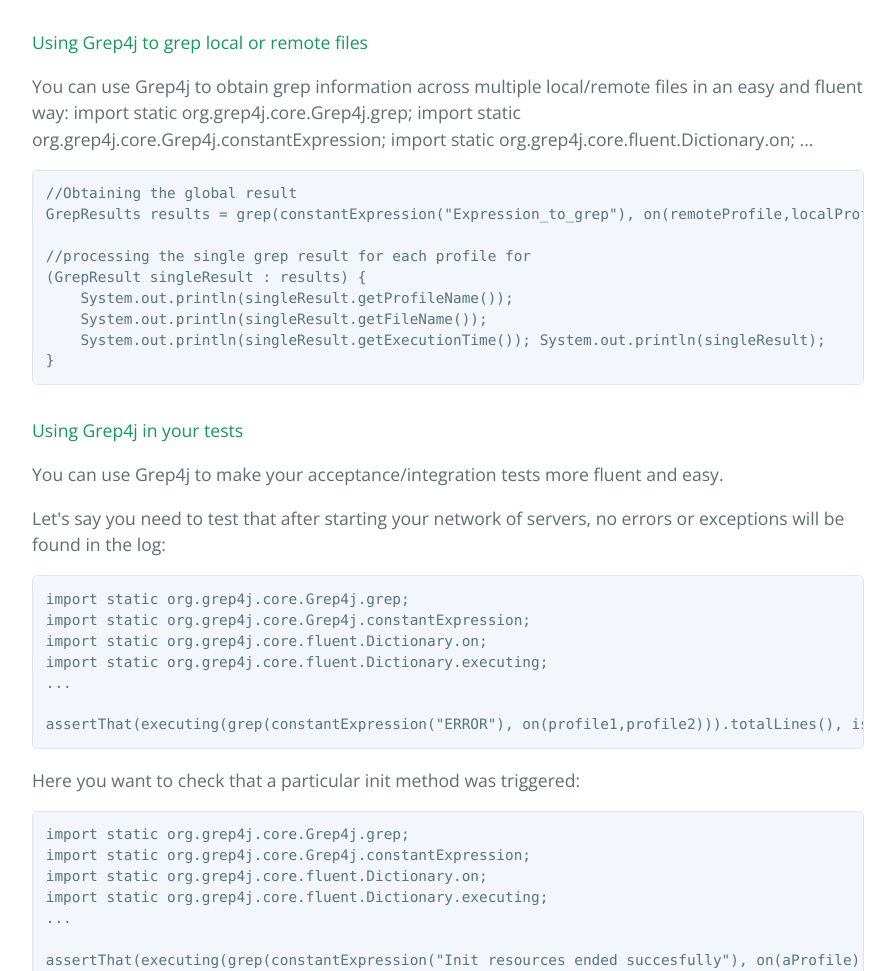
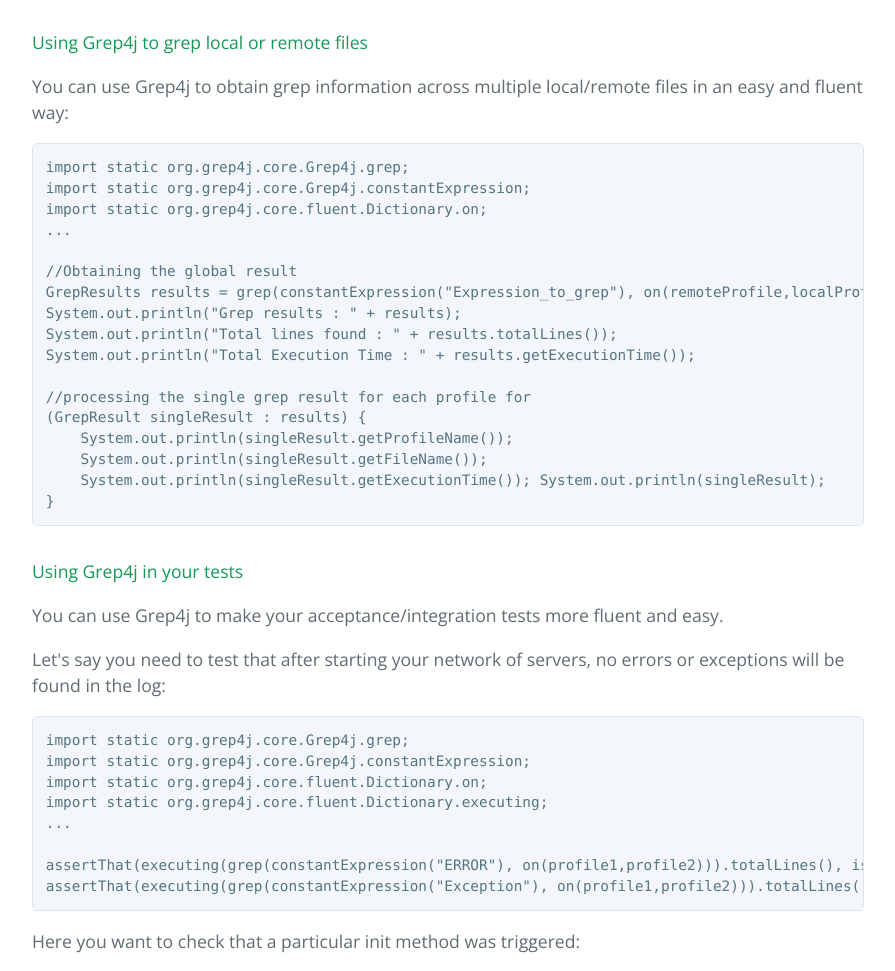
Before and after one commit to marcocast/grep4j, a plain HTML site: page index.html in a window 1280 px wide. Shown: the part 1014-1985 px from the top of the page, without its empty margins (192-1087 px from the left). Drawn offline with nearby package versions, Linux system fonts and the light colour scheme.

````diff
--- a/index.html
+++ b/index.html
@@ -48,14 +48,18 @@
 <h4>
 <a id="using-grep4j-to-grep-local-or-remote-files" class="anchor" href="#using-grep4j-to-grep-local-or-remote-files" aria-hidden="true"><span aria-hidden="true" class="octicon octicon-link"></span></a>Using Grep4j to grep local or remote files</h4>
 
-<p>You can use Grep4j to obtain grep information across multiple local/remote files in an easy and fluent way:
-    import static org.grep4j.core.Grep4j.grep;
-    import static org.grep4j.core.Grep4j.constantExpression;
-    import static org.grep4j.core.fluent.Dictionary.on;
-    ...</p>
+<p>You can use Grep4j to obtain grep information across multiple local/remote files in an easy and fluent way: </p>
 
-<pre><code>//Obtaining the global result
-GrepResults results = grep(constantExpression("Expression_to_grep"), on(remoteProfile,localProfile));     System.out.println("Grep results : " + results); System.out.println("Total lines found : " + results.totalLines());    System.out.println("Total Execution Time : " + results.getExecutionTime());
+<pre><code>import static org.grep4j.core.Grep4j.grep;
+import static org.grep4j.core.Grep4j.constantExpression;
+import static org.grep4j.core.fluent.Dictionary.on;
+...
+
+//Obtaining the global result
+GrepResults results = grep(constantExpression("Expression_to_grep"), on(remoteProfile,localProfile));
+System.out.println("Grep results : " + results);
+System.out.println("Total lines found : " + results.totalLines());
+System.out.println("Total Execution Time : " + results.getExecutionTime());
 
 //processing the single grep result for each profile for
 (GrepResult singleResult : results) {
@@ -78,7 +82,8 @@
 import static org.grep4j.core.fluent.Dictionary.executing;
 ...
 
-assertThat(executing(grep(constantExpression("ERROR"), on(profile1,profile2))).totalLines(), is(0));      assertThat(executing(grep(constantExpression("Exception"), on(profile1,profile2))).totalLines(), is(0));
+assertThat(executing(grep(constantExpression("ERROR"), on(profile1,profile2))).totalLines(), is(0));
+assertThat(executing(grep(constantExpression("Exception"), on(profile1,profile2))).totalLines(), is(0));
 </code></pre>
 
 <p>Here you want to check that a particular init method was triggered:</p>
@@ -100,7 +105,7 @@
 import static org.grep4j.core.fluent.Dictionary.executing;
 ...
 
-assertThat(executing(grep(constantExpression("Message 1234 received"), on(profiles))).totalLines(), is(1)); ```
+assertThat(executing(grep(constantExpression("Message 1234 received"), on(profiles))).totalLines(), is(1));
 </code></pre>
 
 <h4>
@@ -111,15 +116,15 @@
 <h5>
 <a id="context" class="anchor" href="#context" aria-hidden="true"><span aria-hidden="true" class="octicon octicon-link"></span></a>Context</h5>
 
-<p>The GUI runs in the guiServer(172.1.1.1);</p>
+<p>The GUI runs in the guiServer (172.1.1.1);</p>
 
-<p>The distribution system runs on distributionServer(172.1.1.2);</p>
+<p>The distribution system runs on distributionServer (172.1.1.2);</p>
 
-<p>Consumer 1 runs on consumer1Server(172.1.1.3)</p>
+<p>Consumer 1 runs on consumer1Server (172.1.1.3)</p>
 
-<p>Consumer 2 runs on consumer2Server(172.1.1.4)</p>
+<p>Consumer 2 runs on consumer2Server (172.1.1.4)</p>
 
-<p>Consumer 3 runs on consumer3Server(172.1.1.5)</p>
+<p>Consumer 3 runs on consumer3Server (172.1.1.5)</p>
 
 <h5>
 <a id="logs" class="anchor" href="#logs" aria-hidden="true"><span aria-hidden="true" class="octicon octicon-link"></span></a>Logs</h5>
@@ -146,7 +151,8 @@
 <p>Problem
 You want to test that the creation of the User with id 12345 goes correctly through all the steps in the system reaching all the consumers.</p>
 
-<p>Solution with Grep4j</p>
+<h5>
+<a id="solution-with-grep4j" class="anchor" href="#solution-with-grep4j" aria-hidden="true"><span aria-hidden="true" class="octicon octicon-link"></span></a>Solution with Grep4j</h5>
 
 <pre><code>import static org.grep4j.core.Grep4j.grep;
 import static org.grep4j.core.Grep4j.constantExpression;
@@ -154,17 +160,24 @@
 import static org.grep4j.core.fluent.Dictionary.executing;
 ...
 
-Profile guiProfile = create the Profile for your guiServer Profile distributionProfile = create the Profile for your  distributionServer List consumersProfiles = create the Profiles for your 3 consumers
+Profile guiProfile = create the Profile for your guiServer
+Profile distributionProfile = create the Profile for your distributionServer
+List consumersProfiles = create the Profiles for your 3 consumers
 
-//Assert that the GUI has sent the create message to the distribution server:     assertThat(executing(grep(constantExpression("12345 sent to distribution server"), on(guiProfile))).totalLines(), is(1));
+//Assert that the GUI has sent the create message to the distribution server:
+assertThat(executing(grep(constantExpression("12345 sent to distribution server"), on(guiProfile))).totalLines(), is(1));
 
-//Assert that the distribution application received the message: assertThat(executing(grep(constantExpression("User Marco id:12345 received"), on(distributionProfile))).totalLines(), is(1));
+//Assert that the distribution application received the message:
+assertThat(executing(grep(constantExpression("User Marco id:12345 received"), on(distributionProfile))).totalLines(), is(1));
 
-//Assert that the distribution application distributed the message to all the 3 consumers:   assertThat(executing(grep(constantExpression("User Marco id:12345 sent to Consumer"), on(distributionProfile))).totalLines(), is(3));
+//Assert that the distribution application distributed the message to all the 3 consumers:
+assertThat(executing(grep(constantExpression("User Marco id:12345 sent to Consumer"), on(distributionProfile))).totalLines(), is(3));
 
-//Assert that all the 3 consumers received the message: assertThat(executing(grep(constantExpression("User Marco id:12345 received"), on(consumersProfiles))).totalLines(), is(3));
+//Assert that all the 3 consumers received the message:
+assertThat(executing(grep(constantExpression("User Marco id:12345 received"), on(consumersProfiles))).totalLines(), is(3));
 
-//Assert that all the 3 consumers save the user correctly: assertThat(executing(grep(constantExpression("User Marco id:12345 stored sucessfully"), on(consumersProfiles))).totalLines(), is(3));
+//Assert that all the 3 consumers save the user correctly:
+assertThat(executing(grep(constantExpression("User Marco id:12345 stored sucessfully"),  on(consumersProfiles))).totalLines(), is(3));
 </code></pre>
 
 <h4>
@@ -174,7 +187,9 @@
 
 <pre><code>import static org.grep4j.core.Grep4j.grep;
 import static org.grep4j.core.Grep4j.regularExpression;
-import static org.grep4j.core.fluent.Dictionary.on; import static org.grep4j.core.fluent.Dictionary.executing; ...
+import static org.grep4j.core.fluent.Dictionary.on;
+import static org.grep4j.core.fluent.Dictionary.executing;
+...
 
 assertThat(executing(grep(regularExpression("Marco(.*)stored"), on(profile))).totalLines(), is(1)); ```
 </code></pre>
@@ -194,11 +209,17 @@
 import static org.grep4j.core.fluent.Dictionary.options;
 ...
 
-GrepResults results = grep(constantExpression("string-to-search"), on(profile), with(option(extraLinesAfter(100))));   System.out.println("Total lines found : " + results.totalLines()); System.out.println("Total lines found : " +   results.filterBy("another expression within 100 lines after").totalLines());
+GrepResults results = grep(constantExpression("string-to-search"), on(profile), with(option(extraLinesAfter(100))));
+System.out.println("Total lines found : " + results.totalLines());
+System.out.println("Total lines found : " +   results.filterBy("another expression within 100 lines after").totalLines());
 
-GrepResults results = grep(constantExpression("string-to-search"), on(profile), with(option(extraLinesBefore(100)))); System.out.println("Total lines found : " + results.totalLines()); System.out.println("Total lines found : " + results.filterBy("another expression within 100 lines before").totalLines());
+GrepResults results = grep(constantExpression("string-to-search"), on(profile), with(option(extraLinesBefore(100))));
+System.out.println("Total lines found : " + results.totalLines());
+System.out.println("Total lines found : " + results.filterBy("another expression within 100 lines before").totalLines());
 
-GrepResults results = grep(constantExpression("string-to-search"), on(profile), with(options(extraLinesBefore(100), extraLinesAfter(100)))); System.out.println("Total lines found : " + results.totalLines()); System.out.println("Total lines found : " + results.filterBy("another expression within 100 lines before and 100 after").totalLines()); ```
+GrepResults results = grep(constantExpression("string-to-search"), on(profile), with(options(extraLinesBefore(100), extraLinesAfter(100))));
+System.out.println("Total lines found : " + results.totalLines());
+System.out.println("Total lines found : " + results.filterBy("another expression within 100 lines before and 100 after").totalLines()); ```
 </code></pre>
 
 <p>See all the Grep options available in the <a href="https://github.com/marcocast/grep4j/wiki/Grep-Options">Grep4j Options page</a></p>
````
Also changed, not shown: params.json (+1 -1 lines).
